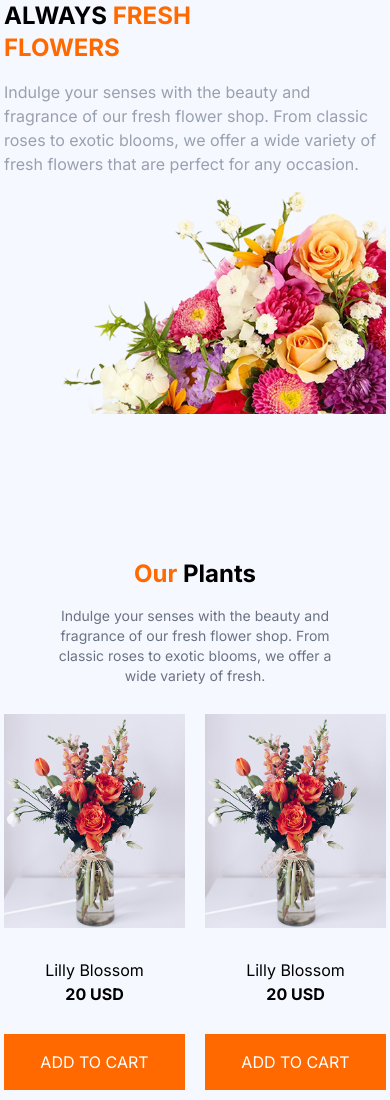
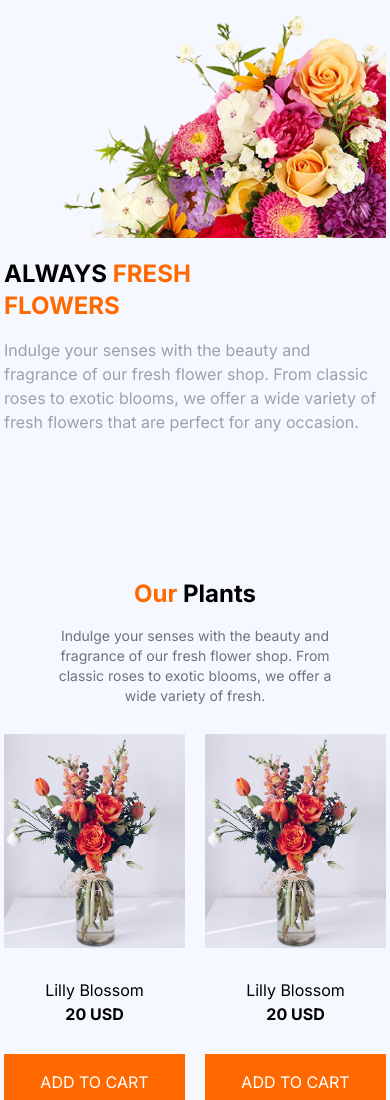
Before and after one commit to hasibulnilo/assesment2-talwind-website, a plain HTML site: page index.html in a window 390 px wide. Shown: the top 1100 px of the page. Drawn offline with nearby package versions, Linux system fonts and the light colour scheme.

Commit message:
2nd  commit

```diff
--- a/index.html
+++ b/index.html
@@ -30,13 +30,13 @@
     <header>
         <nav></nav>
         <!-- banner -->
-        <section class="md:flex md:flex-col md:flex-col-reverse lg:grid lg:grid-cols-2 px-1 gap-5 lg:gap-16 items-center mb-36 lg:mb-32">
+        <section class="flex flex-col flex-col-reverse lg:grid lg:grid-cols-2 px-1 gap-5 lg:gap-16 items-center mb-36 lg:mb-32  ">
 
 
 
 
 <!-- section details -->
-<div>
+<div class="">
 <h1 class=" font-bold text-2xl lg:text-5xl mb-4 lg:mb-5 ">ALWAYS <span class="text-orange-500">FRESH</span><br class="font-noto-serif"><span class="text-orange-500">FLOWERS</span></h1>
 
 <p class="text-gray-400">Indulge your senses with the beauty and fragrance of our fresh flower shop. From classic roses to exotic blooms, we offer a wide variety of fresh flowers that are perfect for any occasion. </p>
```
